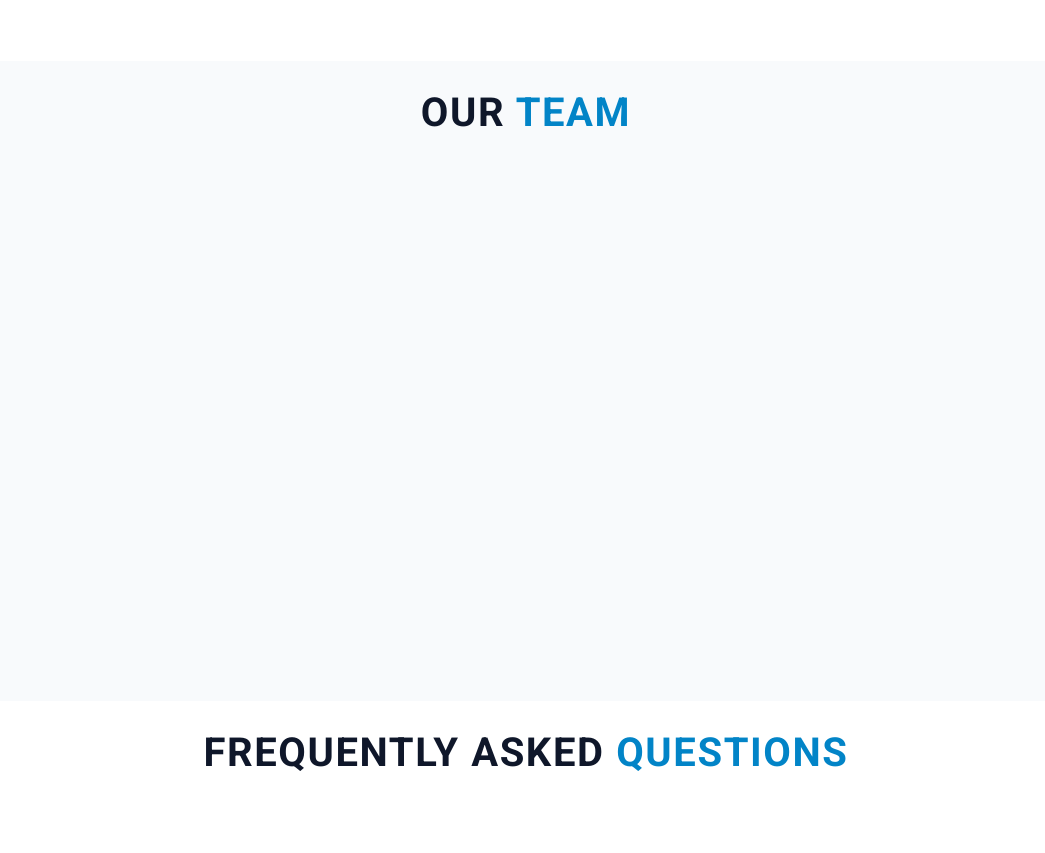
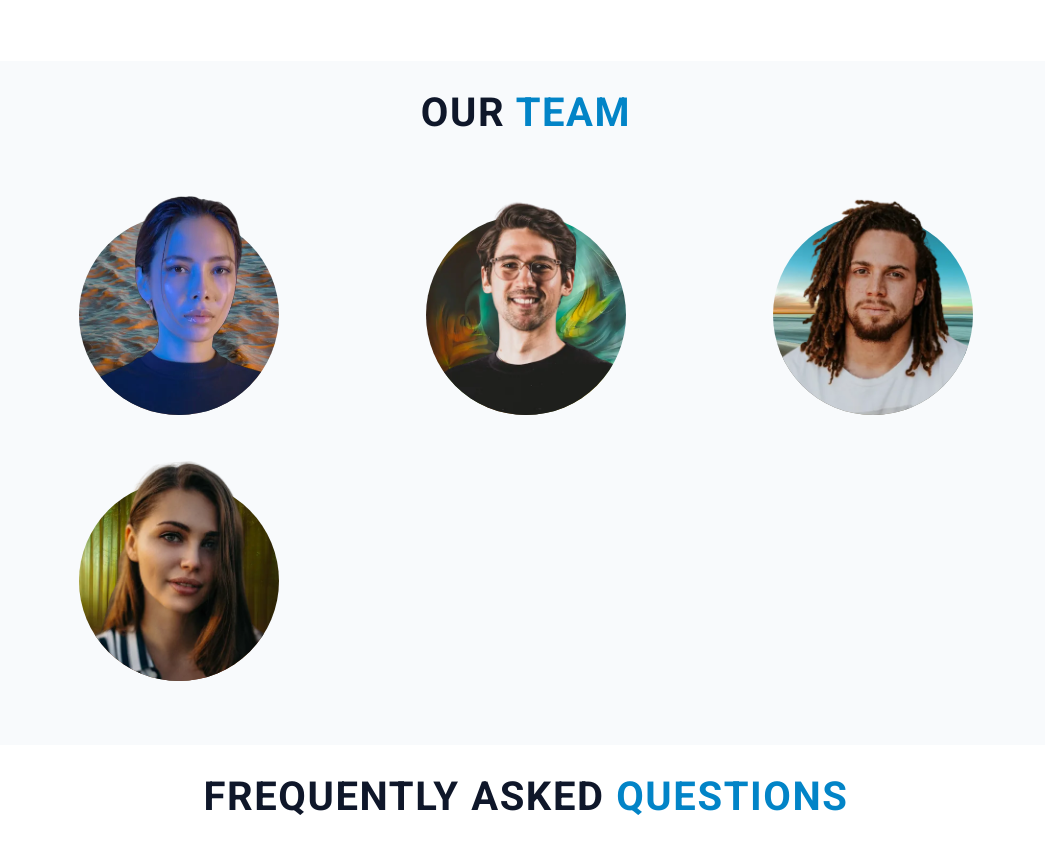
Before and after one commit to Justas-Sind/Simple_company_website, a website built with Vite: page index.html in a window 1280 px wide. Shown: the part 2115-2968 px from the top of the page, without its empty margins (114-1159 px from the left). Built offline with nearby package versions, Linux system fonts and the light colour scheme.

Commit message:
Team section image effect complete

```diff
--- a/index.html
+++ b/index.html
@@ -152,24 +152,57 @@
           <div class="gridContainer">
             <div class="hiddenServiceCard">
               <div class="animationContainer">
-                <lottie-player src="./assets/images/139-basket-outline-edited.json" background="transparent"  speed="0.5"  style="width: 100px; height: 100px;" renderer="svg" loop autoplay></lottie-player>
+                <lottie-player
+                  src="./assets/images/139-basket-outline-edited.json"
+                  background="transparent"
+                  speed="0.5"
+                  style="width: 100px; height: 100px"
+                  renderer="svg"
+                  loop
+                  autoplay
+                ></lottie-player>
               </div>
               <h3>Service 1</h3>
-              <p>Lorem ipsum dolor sit amet consectetur adipisicing elit. Aspernatur perferendis sed, fugiat repellendus dolore maxime blanditiis eius voluptatum veritatis animi.</p>
+              <p>
+                Lorem ipsum dolor sit amet consectetur adipisicing elit.
+                Aspernatur perferendis sed, fugiat repellendus dolore maxime
+                blanditiis eius voluptatum veritatis animi.
+              </p>
             </div>
             <div class="hiddenServiceCard">
               <div class="animationContainer">
-                <lottie-player src="./assets/images/409-tool-outline-edited.json" background="transparent"  speed="0.5"  style="width: 100px; height: 100px;" loop autoplay></lottie-player>
+                <lottie-player
+                  src="./assets/images/409-tool-outline-edited.json"
+                  background="transparent"
+                  speed="0.5"
+                  style="width: 100px; height: 100px"
+                  loop
+                  autoplay
+                ></lottie-player>
               </div>
               <h3>Service 2</h3>
-              <p>Lorem ipsum dolor sit amet consectetur adipisicing elit. Accusamus accusantium modi dignissimos libero aliquam quidem.</p>
+              <p>
+                Lorem ipsum dolor sit amet consectetur adipisicing elit.
+                Accusamus accusantium modi dignissimos libero aliquam quidem.
+              </p>
             </div>
             <div class="hiddenServiceCard">
               <div class="animationContainer">
-                <lottie-player src="./assets/images/500-fingerprint-security-outline-edited.json" background="transparent"  speed="0.5"  style="width: 100px; height: 100px;" loop autoplay></lottie-player>
+                <lottie-player
+                  src="./assets/images/500-fingerprint-security-outline-edited.json"
+                  background="transparent"
+                  speed="0.5"
+                  style="width: 100px; height: 100px"
+                  loop
+                  autoplay
+                ></lottie-player>
               </div>
               <h3>Service 3</h3>
-              <p>Lorem ipsum dolor sit amet consectetur adipisicing elit. Dolores maxime quia ipsum corporis veniam nobis. Ducimus distinctio repudiandae aperiam reiciendis perspiciatis sunt sapiente?</p>
+              <p>
+                Lorem ipsum dolor sit amet consectetur adipisicing elit. Dolores
+                maxime quia ipsum corporis veniam nobis. Ducimus distinctio
+                repudiandae aperiam reiciendis perspiciatis sunt sapiente?
+              </p>
             </div>
           </div>
         </div>
@@ -178,6 +211,34 @@
       <section id="team" class="section">
         <div class="title">
           <h2>our <span>team</span></h2>
+        </div>
+        <div class="teamContainer sectionContainer">
+          <div class="gridContainer">
+            <div class="person">
+              <div class="person-container">
+                <img class="person-circle" src="./assets/images/sina-bahar-CjENjmBrdwg-unsplash.webp" alt="" />
+                <img class="person-img" src="./assets/images/aiony-haust-3TLl_97HNJo-unsplash-removebg-preview.webp" alt="Person 1" />
+              </div>
+            </div>
+            <div class="person">
+              <div class="person-container">
+                <img class="person-circle" src="./assets/images/omid-armin-d4aCqn3mdZQ-unsplash.webp" alt="" />
+                <img class="person-img" src="./assets/images/alexander-hipp-iEEBWgY_6lA-unsplash-removebg-preview.webp" alt="Person 2" />
+              </div>
+            </div>
+            <div class="person">
+              <div class="person-container">
+                <img class="person-circle" src="./assets/images/omid-armin-TkEWozPJi5U-unsplash.webp" alt="" />
+                <img class="person-img" src="./assets/images/brooke-cagle-Nm70URdtf3c-unsplash-removebg-preview.webp" alt="Person 3" />
+              </div>
+            </div>
+            <div class="person">
+              <div class="person-container">
+                <img class="person-circle" src="./assets/images/omid-armin-VxcLk9_ya04-unsplash.webp" alt="" />
+                <img class="person-img" src="./assets/images/stefan-stefancik-QXevDflbl8A-unsplash-removebg-preview.webp" alt="Person 4" />
+              </div>
+            </div>
+          </div>
         </div>
       </section>
       <!-- FAQ -->
--- a/style.css
+++ b/style.css
@@ -314,7 +314,6 @@ header {
   color: var(--clr-primary-4);
 }
 
-#team,
 #faq {
   height: 80vh;
 }
@@ -387,7 +386,7 @@ header {
 }
 
 /* services section */
-.gridContainer {
+#services .gridContainer {
   display: grid;
   grid-template-columns: repeat(auto-fit, minmax(250px, 1fr));
   gap: 1rem;
@@ -425,6 +424,59 @@ header {
     transition: all 600ms 600ms;
   }
 }
+
+/* team section */
+#team .gridContainer {
+  display: grid;
+  grid-template-columns: repeat(auto-fit, minmax(250px, 1fr));
+  gap: 1rem;
+}
+
+.person {
+  position: relative;
+  max-width: 200px;
+  margin-inline: auto;
+}
+
+.person-container {
+  aspect-ratio: 1 / 1.25;
+  display: grid;
+  align-items: end;
+  border-radius: 0 0 100vw 100vw;
+  overflow: hidden;
+  transition: transform 350ms ease;
+}
+
+.person-container:hover {
+  transform: scale(1.1);
+}
+
+.person img {
+  display:block;
+  max-width: 100%;
+}
+
+.person-circle {
+  position: absolute;
+  inset: auto 0 0;
+  width: 100%;
+  aspect-ratio: 1 / 1;
+  border-radius: 50%;
+  margin-inline: auto;
+  object-fit: cover;
+}
+
+.person-img {
+  position: relative;
+  z-index: 2;
+  transform: scale(1.2);
+  transition: transform 300ms ease;
+}
+
+.person-container:hover .person-img {
+  transform: scale(1.2) translateY(-1rem);
+}
+
 
 /* footer */
 footer {
```
Also changed, not shown: assets/images/aiony-haust-3TLl_97HNJo-unsplash-removebg-preview.webp (added), assets/images/alexander-hipp-iEEBWgY_6lA-unsplash-removebg-preview.webp (added), assets/images/brooke-cagle-Nm70URdtf3c-unsplash-removebg-preview.webp (added), assets/images/omid-armin-TkEWozPJi5U-unsplash.webp (added), assets/images/omid-armin-VxcLk9_ya04-unsplash.webp (added), assets/images/omid-armin-d4aCqn3mdZQ-unsplash.webp (added), assets/images/sina-bahar-CjENjmBrdwg-unsplash.webp (added), assets/images/stefan-stefancik-QXevDflbl8A-unsplash-removebg-preview.webp (added).
